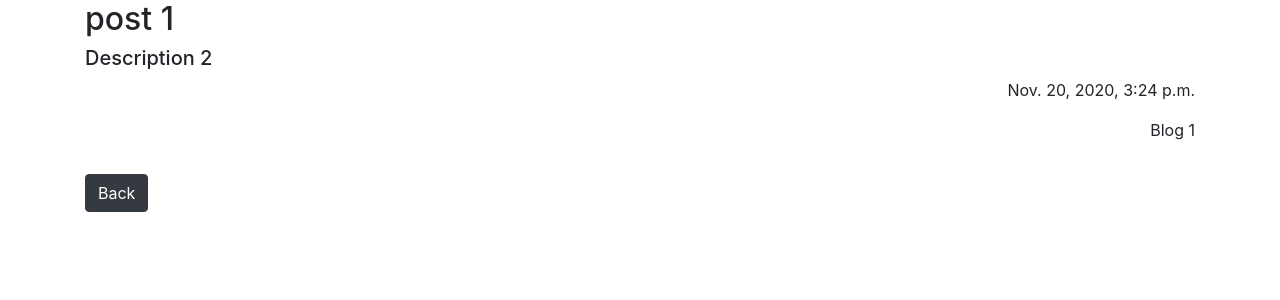
After one commit to X-Viktor/blog, a Django app: page /posts/4 in a window 1280 px wide. The commit adds this page. Shown: the top 300 px of the page. Run offline with Django 3.2, Linux system fonts and the light colour scheme; data comes from the database, SQL or seed files in the repository; some libraries are stand-ins or nearby versions.

Commit message:
Added functionality for "Subscribe" and "Mark as Read" buttons

```diff
--- a/blog_project/blog/models.py
+++ b/blog_project/blog/models.py
@@ -19,7 +19,7 @@ class Blog(models.Model):
         return self.title
 
 
-class UsersReader(models.Model):
+class UsersRead(models.Model):
     user = models.ForeignKey(
         'auth.User',
         on_delete=models.CASCADE
@@ -44,7 +44,7 @@ class Post(models.Model):
     )
     users_read = models.ManyToManyField(
         'auth.User',
-        through=UsersReader,
+        through=UsersRead,
         through_fields=('post', 'user'),
         blank=True
     )
--- a/blog_project/blog/templates/base.html
+++ b/blog_project/blog/templates/base.html
@@ -14,7 +14,7 @@
   </head>
 
   <body class="container">
-    <div id="content" class="text-danger mb-3">
+    <div id="content" class="mb-3">
     {% block content %}
     {% endblock %}
     </div>
--- /dev/null
+++ b/blog_project/blog/templates/blog/post-detail.html
@@ -0,0 +1,11 @@
+{% extends 'base.html' %}
+
+{% block title %}{{ post.title }}{% endblock %}
+
+{% block content %}
+    <h2>{{ post.title }}</h2>
+    <h5>{{ post.description }}</h5>
+    <p class="text-right">{{ post.time }}</p>
+    <p class="text-right">{{ post.blog }}</p>
+    <a href="{% url 'post_list' %}" class="btn btn-dark mt-3">Back</a>
+{% endblock %}
--- a/blog_project/blog/urls.py
+++ b/blog_project/blog/urls.py
@@ -1,8 +1,13 @@
 from django.urls import path
 
-from .views import BlogListView, PostListView
+from .views import BlogListView, PostListView, PostDetailView, \
+    BlogSubscribeView, BlogUnsubscribeView, PostMarkAsReadView
 
 urlpatterns = [
     path('', BlogListView.as_view(), name='blog_list'),
     path('posts/', PostListView.as_view(), name='post_list'),
+    path('posts/<int:pk>', PostDetailView.as_view(), name='post_detail'),
+    path('<int:pk>/subscribe', BlogSubscribeView.as_view(), name='subscribe'),
+    path('<int:pk>/unsubscribe', BlogUnsubscribeView.as_view(), name='unsubscribe'),
+    path('posts/<int:pk>/mark_as_read', PostMarkAsReadView.as_view(), name='post_mark_as_read'),
 ]
--- a/blog_project/blog/views.py
+++ b/blog_project/blog/views.py
@@ -1,6 +1,8 @@
 from django.views import generic
+from django.shortcuts import get_object_or_404
+from django.http import HttpResponse
 
-from .models import Blog, Post
+from .models import Blog, Post, UsersRead
 
 
 class BlogListView(generic.ListView):
@@ -19,3 +21,41 @@ class PostListView(generic.ListView):
         if not self.request.user.is_anonymous:
             return Post.objects.filter(blog__subscribers__in=[self.request.user]).order_by('-time')
         return []
+
+
+class PostDetailView(generic.DetailView):
+    model = Post
+    context_object_name = 'post'
+    template_name = 'blog/post-detail.html'
+
+
+class BlogSubscribeView(generic.CreateView):
+    def post(self, request, *args, **kwargs):
+        blog = get_object_or_404(Blog, pk=kwargs.get('pk'))
+        user = request.user
+        if not blog.subscribers.filter(pk=user.pk).exists():
+            blog.subscribers.add(user)
+            return HttpResponse(f'User {user} subscribed')
+        return HttpResponse(f'User {user} already subscribed.')
+
+
+class BlogUnsubscribeView(generic.CreateView):
+    def post(self, request, *args, **kwargs):
+        blog = get_object_or_404(Blog, pk=kwargs.get('pk'))
+        user = request.user
+        if blog.subscribers.filter(pk=user.pk).exists():
+            blog.subscribers.remove(user)
+            readers = blog.post.values_list('users_read', flat=True)
+            UsersRead.objects.filter(user__in=readers).delete()
+            return HttpResponse(f'User {user} unsubscribed')
+        return HttpResponse(f'User {user} already unsubscribed')
+
+
+class PostMarkAsReadView(generic.CreateView):
+    def post(self, request, *args, **kwargs):
+        post = get_object_or_404(Post, pk=kwargs.get('pk'))
+        user = request.user
+        if not post.users_read.filter(pk=user.pk).exists():
+            post.users_read.add(user)
+            return HttpResponse(f'The post is marked as read for the user {user}')
+        return HttpResponse(f'The post has already been marked as read for the user {user}')
```
Also changed, not shown: blog_project/blog/admin.py (+1 -6 lines), blog_project/blog/templates/blog/blog-list.html (+9 -3 lines), blog_project/blog/templates/blog/post-list.html (+8 -5 lines), blog_project/blog/migrations/0004_auto_20201121_1431.py (added), blog_project/db.sqlite3.
